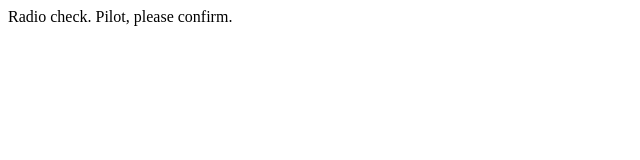
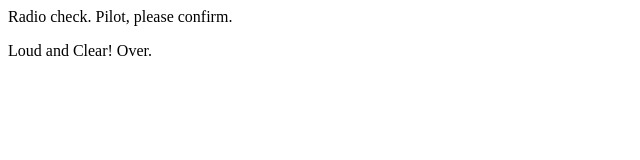
Before and after one commit to MaliahV/communication-log, a plain HTML site: page index.html in a window 1280 px wide. Shown: the whole page, without its empty margins (0-640 px from the left). Drawn offline with Linux system fonts and the light colour scheme.

Commit message:
initial commit

```diff
--- a/index.html
+++ b/index.html
@@ -1,5 +1,7 @@
 <html>
 <body>
    <p>Radio check. Pilot, please confirm.</p>
+   <p>Loud and Clear! Over.</p>
+
 </body>
 </html>
```
